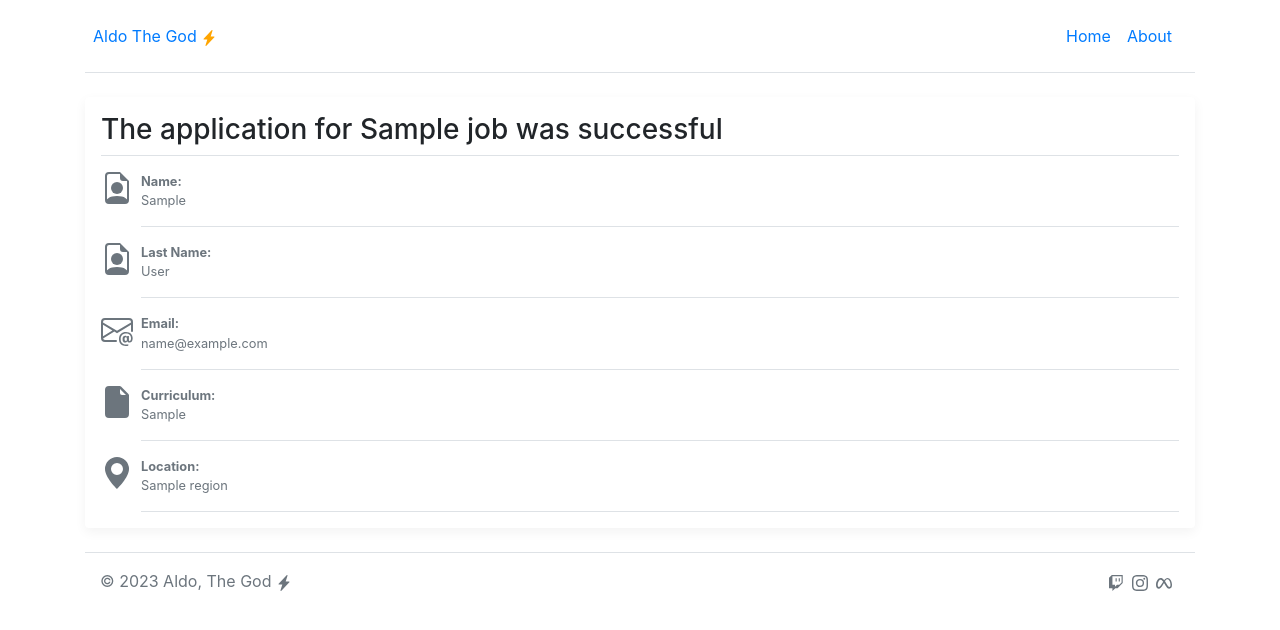
After one commit to MetalHacker01/python_dynamic_website, a Flask app: template templates/application_submit.html in a window 1280 px wide. The commit adds this page. Shown: the top 630 px of the page. Run offline with Flask 3, Linux system fonts and the light colour scheme; the template is opened without the code that fills it: most values are stand-ins (such as "Sample title", 1, 10 or a date in 2020); some libraries are stand-ins or nearby versions.

Commit message:
added form, form_to_db, email

```diff
--- a/app.py
+++ b/app.py
@@ -1,5 +1,7 @@
-from flask import Flask, render_template, jsonify
-from database import load_jobs_from_db, load_job_from_db
+from flask import Flask, render_template, jsonify, request
+from database import load_jobs_from_db, load_job_from_db, add_application_to_db
+from mailjet_rest import Client
+import os
 
 app = Flask(__name__)
 
@@ -16,6 +18,11 @@ def list_jobs():
   return jsonify(jobs)
 
 
+@app.route("/about")
+def show_about():
+  return render_template('about.html')
+
+
 @app.route("/job/<id>")
 def show_job(id):
   job = load_job_from_db(id)
@@ -23,6 +30,52 @@ def show_job(id):
     return render_template('error.html', job=job)
   return render_template('jobpage.html', job=job)
 
+def send_email(id, data):
+  data = request.form
+  job = load_job_from_db(id)
+  """
+  This call sends a message to the given recipient with vars and custom vars.
+  """
+  api_key = os.environ['MJ_APIKEY_PUBLIC']
+  api_secret = os.environ['MJ_APIKEY_PRIVATE']
+  mailjet = Client(auth=(api_key, api_secret), version='v3.1')
+  em_data = {
+    'Messages': [
+  		{
+  			"From": {
+  				"Email": "metalhacker01@gmail.com",
+  				"Name": "Job_Application_Email"
+  			},
+  			"To": [
+  				{
+  					"Email": data['email'],
+  					"Name": data['firstName']
+  				}
+  			],
+  			"TemplateID": 4611439,
+  			"TemplateLanguage": True,
+  			"Subject": "Your job application for "+ job['title'] + " was received",
+  			"Variables": {"title": job['title'],"firstName":data['firstName']}
+  		}
+  	]
+  }
+  result = mailjet.send.create(data=em_data)
+  print (result.status_code)
+  print (result.json())
+
+
+@app.route("/job/<id>/apply", methods=['post'])
+def apply_to_job(id):
+  data = request.form
+  job = load_job_from_db(id)
+  add_application_to_db(id, data)
+  send_email(id, data)
+  return render_template('application_submit.html', application=data, job=job)
+
+
+
+
+
 
 if __name__ == "__main__":
   app.run(host='0.0.0.0', debug=True)
--- a/pyproject.toml
+++ b/pyproject.toml
@@ -8,6 +8,7 @@ authors = ["Replit user <<>>"]
 python = "^3.10"
 Flask = "^2.2.3"
 SQLAlchemy = "^2.0.4"
+mailjet-rest = "^1.3.4"
 
 [tool.poetry.dev-dependencies]
 
--- /dev/null
+++ b/templates/application_submit.html
@@ -0,0 +1,89 @@
+<!doctype html>
+<html lang="en">
+  <head>
+    <title>Application Submited</title>
+    <link rel="icon" type="image/x-icon" href="https://img.icons8.com/fluency/256/python.png">
+    <!-- Required meta tags -->
+    <meta charset="utf-8">
+    <meta name="viewport" content="width=device-width, initial-scale=1, shrink-to-fit=no">
+    <link rel="preconnect" href="https://fonts.googleapis.com">
+<link rel="preconnect" href="https://fonts.gstatic.com" crossorigin>
+<link href="https://fonts.googleapis.com/css2?family=Roboto&display=swap" rel="stylesheet">
+    <!-- Bootstrap CSS -->
+    <link rel="stylesheet" href="https://stackpath.bootstrapcdn.com/bootstrap/4.3.1/css/bootstrap.min.css" integrity="sha384-ggOyR0iXCbMQv3Xipma34MD+dH/1fQ784/j6cY/iJTQUOhcWr7x9JvoRxT2MZw1T" crossorigin="anonymous">
+
+     <!-- Custom styles for this template -->
+ {% include 'style.css' %}
+  </head>
+  <body>
+
+  {% include 'nav_bar.html' %}
+
+    <main role="main" class="container">
+
+
+      <div class="my-3 p-3 bg-white rounded box-shadow">
+        <h3 class="border-bottom border-gray pb-2 mb-0">The application for {{job['title']}} was successful</h3>
+        <div class="media text-muted pt-3">
+          <svg class="mr-2 rounded" style="width: 32px; height: 32px;" xmlns="http://www.w3.org/2000/svg" width="32" height="32" fill="currentColor" class="bi bi-file-earmark-person" viewBox="0 0 16 16">
+  <path d="M11 8a3 3 0 1 1-6 0 3 3 0 0 1 6 0z"/>
+  <path d="M14 14V4.5L9.5 0H4a2 2 0 0 0-2 2v12a2 2 0 0 0 2 2h8a2 2 0 0 0 2-2zM9.5 3A1.5 1.5 0 0 0 11 4.5h2v9.255S12 12 8 12s-5 1.755-5 1.755V2a1 1 0 0 1 1-1h5.5v2z"/>
+</svg>
+          <p class="media-body pb-3 mb-0 small lh-125 border-bottom border-gray">
+            <strong class="d-block text-gray-dark">Name: </strong>
+            {{application['firstName']}}
+          </p>
+        </div>
+        <div class="media text-muted pt-3">
+           <svg class="mr-2 rounded" style="width: 32px; height: 32px;" xmlns="http://www.w3.org/2000/svg" width="32" height="32" fill="currentColor" class="bi bi-file-earmark-person" viewBox="0 0 16 16">
+  <path d="M11 8a3 3 0 1 1-6 0 3 3 0 0 1 6 0z"/>
+  <path d="M14 14V4.5L9.5 0H4a2 2 0 0 0-2 2v12a2 2 0 0 0 2 2h8a2 2 0 0 0 2-2zM9.5 3A1.5 1.5 0 0 0 11 4.5h2v9.255S12 12 8 12s-5 1.755-5 1.755V2a1 1 0 0 1 1-1h5.5v2z"/>
+</svg>
+          <p class="media-body pb-3 mb-0 small lh-125 border-bottom border-gray">
+             <strong class="d-block text-gray-dark">Last Name: </strong>
+            {{application['lastName']}}
+          </p>
+        </div>
+        <div class="media text-muted pt-3">
+         <svg class="mr-2 rounded" style="width: 32px; height: 32px;" xmlns="http://www.w3.org/2000/svg" width="16" height="16" fill="currentColor" class="bi bi-envelope-at" viewBox="0 0 16 16">
+  <path d="M2 2a2 2 0 0 0-2 2v8.01A2 2 0 0 0 2 14h5.5a.5.5 0 0 0 0-1H2a1 1 0 0 1-.966-.741l5.64-3.471L8 9.583l7-4.2V8.5a.5.5 0 0 0 1 0V4a2 2 0 0 0-2-2H2Zm3.708 6.208L1 11.105V5.383l4.708 2.825ZM1 4.217V4a1 1 0 0 1 1-1h12a1 1 0 0 1 1 1v.217l-7 4.2-7-4.2Z"/>
+  <path d="M14.247 14.269c1.01 0 1.587-.857 1.587-2.025v-.21C15.834 10.43 14.64 9 12.52 9h-.035C10.42 9 9 10.36 9 12.432v.214C9 14.82 10.438 16 12.358 16h.044c.594 0 1.018-.074 1.237-.175v-.73c-.245.11-.673.18-1.18.18h-.044c-1.334 0-2.571-.788-2.571-2.655v-.157c0-1.657 1.058-2.724 2.64-2.724h.04c1.535 0 2.484 1.05 2.484 2.326v.118c0 .975-.324 1.39-.639 1.39-.232 0-.41-.148-.41-.42v-2.19h-.906v.569h-.03c-.084-.298-.368-.63-.954-.63-.778 0-1.259.555-1.259 1.4v.528c0 .892.49 1.434 1.26 1.434.471 0 .896-.227 1.014-.643h.043c.118.42.617.648 1.12.648Zm-2.453-1.588v-.227c0-.546.227-.791.573-.791.297 0 .572.192.572.708v.367c0 .573-.253.744-.564.744-.354 0-.581-.215-.581-.8Z"/>
+</svg>
+          <p class="media-body pb-3 mb-0 small lh-125 border-bottom border-gray">
+             <strong class="d-block text-gray-dark">Email: </strong>
+            {{application['email']}}
+          </p>
+        </div>
+        <div class="media text-muted pt-3">
+         <svg class="mr-2 rounded" style="width: 32px; height: 32px;" xmlns="http://www.w3.org/2000/svg" width="16" height="16" fill="currentColor" class="bi bi-file-earmark-fill" viewBox="0 0 16 16">
+  <path d="M4 0h5.293A1 1 0 0 1 10 .293L13.707 4a1 1 0 0 1 .293.707V14a2 2 0 0 1-2 2H4a2 2 0 0 1-2-2V2a2 2 0 0 1 2-2zm5.5 1.5v2a1 1 0 0 0 1 1h2l-3-3z"/>
+</svg>
+          <p class="media-body pb-3 mb-0 small lh-125 border-bottom border-gray">
+             <strong class="d-block text-gray-dark">Curriculum: </strong>
+            {{application['cv']}}
+          </p>
+        </div>
+        <div class="media text-muted pt-3">
+         <svg class="mr-2 rounded" style="width: 32px; height: 32px;" xmlns="http://www.w3.org/2000/svg" width="16" height="16" fill="currentColor" class="bi bi-geo-alt-fill" viewBox="0 0 16 16">
+  <path d="M8 16s6-5.686 6-10A6 6 0 0 0 2 6c0 4.314 6 10 6 10zm0-7a3 3 0 1 1 0-6 3 3 0 0 1 0 6z"/>
+</svg>
+          <p class="media-body pb-3 mb-0 small lh-125 border-bottom border-gray">
+             <strong class="d-block text-gray-dark">Location: </strong>
+            {{application['region']}}
+          </p>
+        </div>
+      </div>
+
+
+    </main>
+
+      {% include 'footer.html' %}
+
+
+    <!-- Optional JavaScript -->
+    <!-- jQuery first, then Popper.js, then Bootstrap JS -->
+    <script src="https://code.jquery.com/jquery-3.3.1.slim.min.js" integrity="sha384-q8i/X+965DzO0rT7abK41JStQIAqVgRVzpbzo5smXKp4YfRvH+8abtTE1Pi6jizo" crossorigin="anonymous"></script>
+    <script src="https://cdnjs.cloudflare.com/ajax/libs/popper.js/1.14.7/umd/popper.min.js" integrity="sha384-UO2eT0CpHqdSJQ6hJty5KVphtPhzWj9WO1clHTMGa3JDZwrnQq4sF86dIHNDz0W1" crossorigin="anonymous"></script>
+    <script src="https://stackpath.bootstrapcdn.com/bootstrap/4.3.1/js/bootstrap.min.js" integrity="sha384-JjSmVgyd0p3pXB1rRibZUAYoIIy6OrQ6VrjIEaFf/nJGzIxFDsf4x0xIM+B07jRM" crossorigin="anonymous"></script>
+  </body>
+</html>
--- a/templates/nav_bar.html
+++ b/templates/nav_bar.html
@@ -5,16 +5,9 @@
 </svg></a>
 
       <ul class="nav col-12 col-md-auto mb-2 justify-content-center mb-md-0">
-        <li><a href="#" class="nav-link px-2 link-secondary">Home</a></li>
-        <li><a href="#" class="nav-link px-2 link-dark">Features</a></li>
-        <li><a href="#" class="nav-link px-2 link-dark">Pricing</a></li>
-        <li><a href="#" class="nav-link px-2 link-dark">FAQs</a></li>
-        <li><a href="#" class="nav-link px-2 link-dark">About</a></li>
+        <li><a href="/" class="nav-link px-2 link-secondary">Home</a></li>
+        <li><a href="/about" class="nav-link px-2 link-dark">About</a></li>
       </ul>
 
-      <div class="col-md-3 text-center text-lg-end d-none d-md-block">
-        <button type="button" class="btn btn-outline-primary me-2">Login</button>
-        <button type="button" class="btn btn-primary">Sign-up</button>
-      </div>
     </header>
   </div>
--- a/templates/style.css
+++ b/templates/style.css
@@ -29,4 +29,9 @@ html {
   height: 200px !important;
   object-fit: cover;
 }
+
+.form-control{
+  height: calc(1.5em + 0.75rem + 7px);
+}
+
 </style>
```
Also changed, not shown: database.py (+16 -0 lines), templates/about.html (added, +192 -0 lines), templates/application_form.html (added, +36 -0 lines), templates/jobpage.html (+5 -6 lines), 1 other file.
